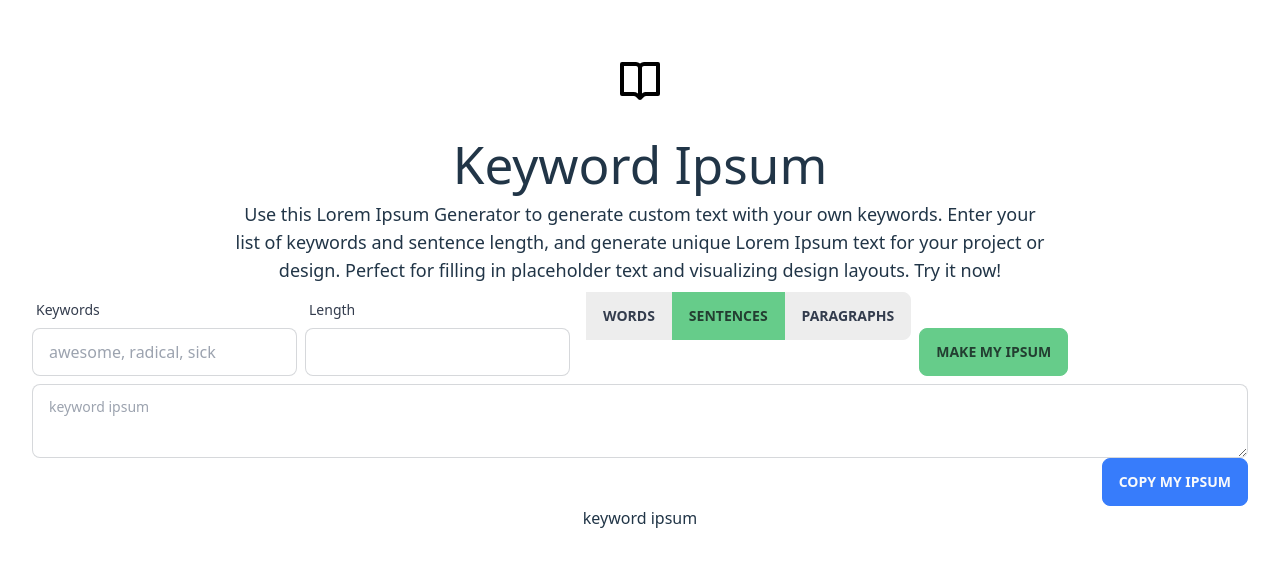
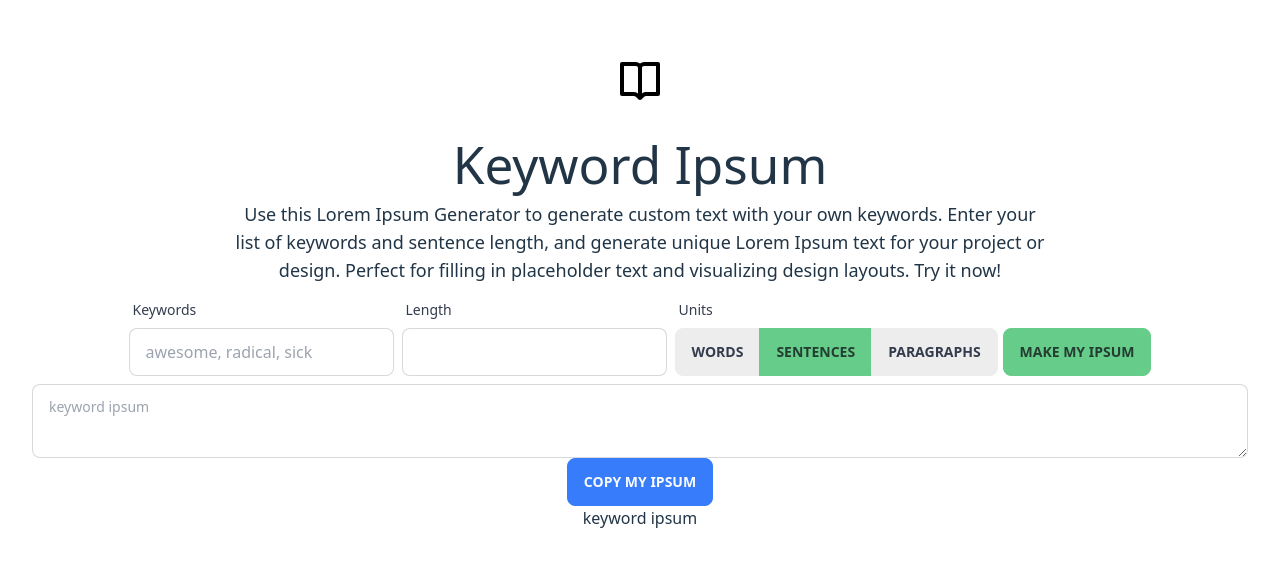
Before and after one commit to devjusty/keyword-ipsum, a React (Vite) app in the folder keyword-ipsum/: page / in a window 1280 px wide. Shown: the top 566 px of the page. Built offline with nearby package versions, Linux system fonts and the light colour scheme.

Commit message:
updated daisyui, join component radio buttons

```diff
--- a/keyword-ipsum/src/components/Generator.jsx
+++ b/keyword-ipsum/src/components/Generator.jsx
@@ -8,7 +8,9 @@ const Generator = () => {
   const [error, setError] = useState("");
   const [unit, setUnit] = useState("sentences");
 
-  // const [paragraphCount, setParagraphCount] = useState(2);
+  const handleUnitChange = (event) => {
+    setUnit(event.target.value);
+  };
 
   const handleSubmit = (e) => {
     e.preventDefault();
@@ -18,17 +20,16 @@ const Generator = () => {
       setIpsumText("");
     } else {
       setError("");
-      setIpsumText(generateIpsum(keywords.split(/[,\s]+/), parseInt(length), unit));
+      setIpsumText(
+        generateIpsum(keywords.split(/[,\s]+/), parseInt(length), unit)
+      );
     }
-
   };
-
-  // const generateIpsum = (keywords, length, unit) => {};
 
   return (
     <div>
       <form
-        className="form flex flex-row gap-2 py-2 mx-auto"
+        className="form flex flex-row items-center justify-center gap-2 py-2 mx-auto"
         onSubmit={handleSubmit}
       >
         <div className="form-control max-w-xs text-black">
@@ -57,38 +58,55 @@ const Generator = () => {
             className="input input-bordered w-full max-w-xs text-black"
           />
         </div>
-        <div className="btn-group">
-          <label htmlFor="unit" className="label"></label>
-          <button
-            className={unit === "words" ? "btn btn-active" : "btn"}
-            onClick={() => setUnit("words")}
-          >
-            Words
-          </button>
-          <button
-            className={unit === "sentences" ? "btn btn-active" : "btn"}
-            onClick={() => setUnit("sentences")}
-          >
-            Sentences
-          </button>
-          <button
-            className={unit === "paragraphs" ? "btn btn-active" : "btn"}
-            onClick={() => setUnit("paragraphs")}
-          >
-            Paragraphs
+        <div className="form-control max-w-xs">
+          {" "}
+          <label htmlFor="unit" className="label">
+            <span className="label-text">Units</span>
+          </label>
+          <div className="join">
+            <input
+              className="join-item btn"
+              type="radio"
+              value="words"
+              checked={unit === "words"}
+              name="options"
+              aria-label="Words"
+              onChange={handleUnitChange}
+            />
+            <input
+              className="join-item btn"
+              type="radio"
+              value="sentences"
+              checked={unit === "sentences"}
+              name="options"
+              aria-label="Sentences"
+              onChange={handleUnitChange}
+            />
+            <input
+              className="join-item btn"
+              type="radio"
+              value="paragraphs"
+              checked={unit === "paragraphs"}
+              name="options"
+              aria-label="Paragraphs"
+              onChange={handleUnitChange}
+            />
+          </div>
+        </div>
+
+        <div className="form-control max-w-xs self-end">
+          <button type="submit" className="btn btn-primary">
+            Make My Ipsum
           </button>
         </div>
-        <button type="submit" className="btn btn-primary self-end">
-          Make My Ipsum
-        </button>
       </form>
       <div className="form-control w-full">
         <textarea
           className="textarea textarea-bordered text-black"
           placeholder={ipsumText}
         ></textarea>
-        <button className="btn btn-secondary self-end">Copy My Ipsum</button>
       </div>
+      <button className="btn btn-secondary">Copy My Ipsum</button>
       {error && <p>{error}</p>}
       {ipsumText && <p>{ipsumText}</p>}
     </div>
```
Also changed, not shown: keyword-ipsum/package.json (+8 -8 lines), 1 other file (tests, documents, lock files or other folders).
